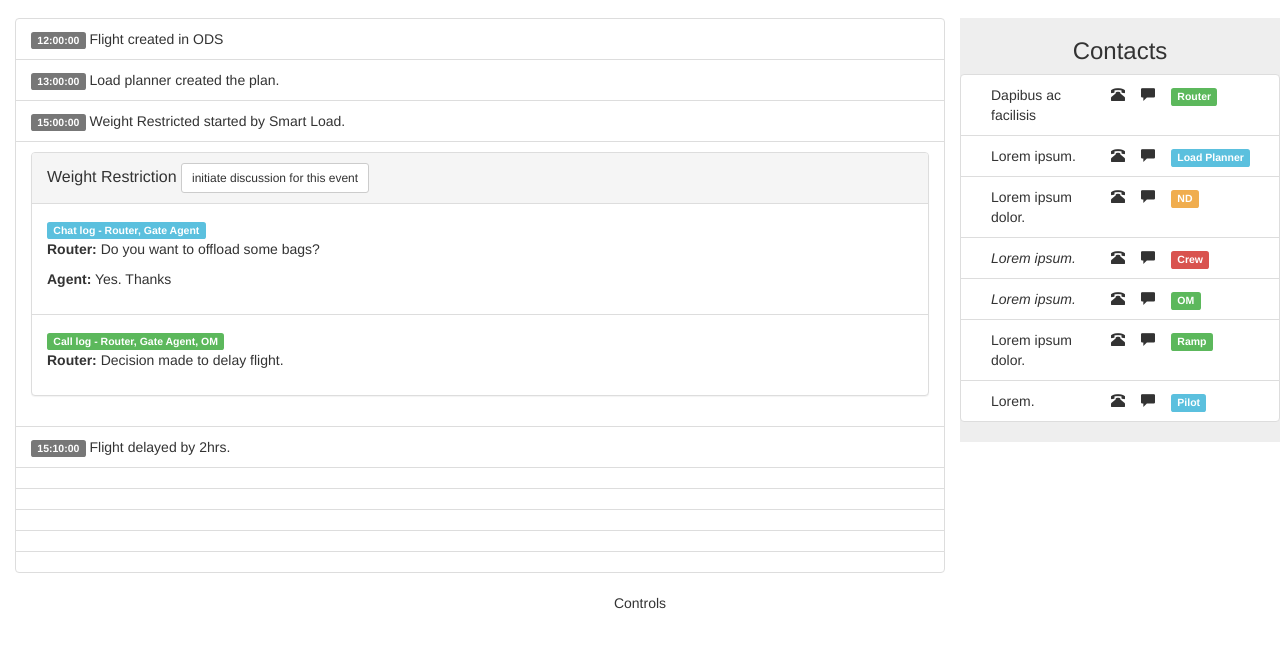
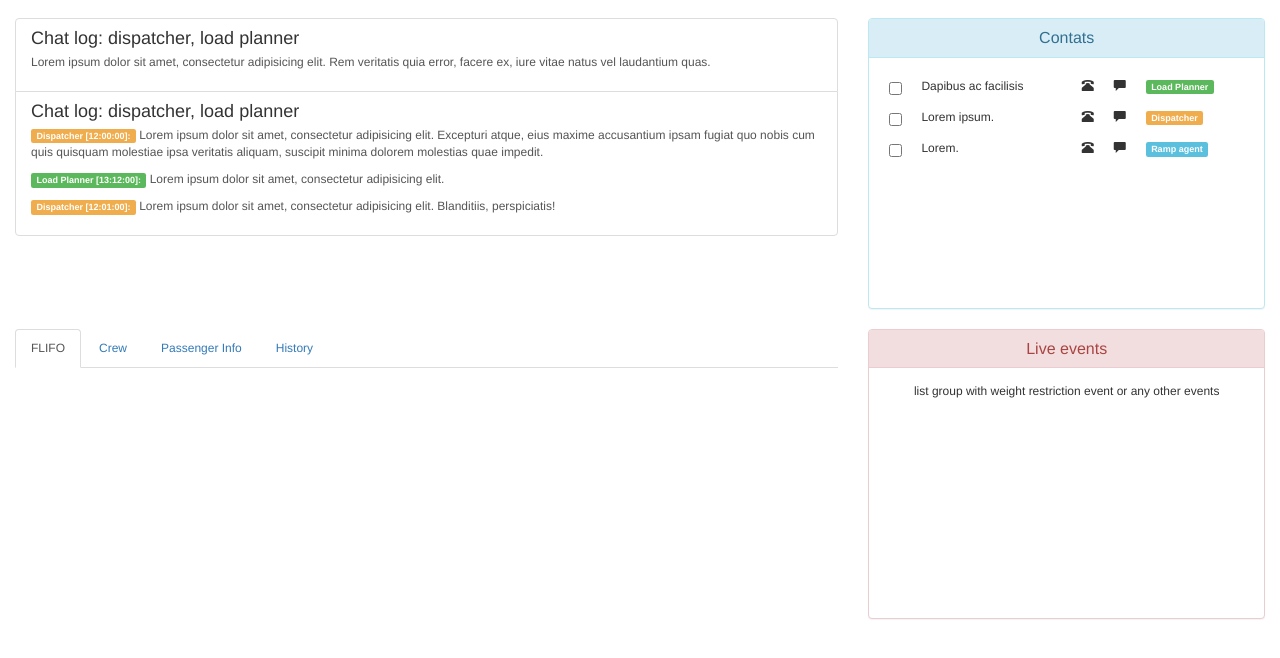
Before and after one commit to chai85/angular-calendar, a website: page app/index.html in a window 1280 px wide. Shown: the part 54-712 px from the top of the page. Drawn offline with nearby package versions, Linux system fonts and the light colour scheme.

Commit message:
change in layout

```diff
--- a/app/app.scss
+++ b/app/app.scss
@@ -1,27 +1,11 @@
-
-
-.phone {
-    position: fixed;
-    width: 300px;
-    height: 100%;
-    background-color: #eee;
-    left: 0px;
-}
-
-.contacts {
-    position: fixed;
-    width: 300px;
-    height: 100%;
-    background-color: #eee;
-    right: 0px;
-}
-
-.activity {
-    height: 300px;
-}
-
+.contacts,
+.events,
+.activity,
 .controls {
-    height: 300px;
+    & .panel-body {
+        height: 250px;
+        overflow-y: scroll;
+    }
 }
 
 .phone-icon {
@@ -33,3 +17,16 @@
     cursor: pointer;
     padding-right: 3px;
 }
+
+.list-group-special .list-group-item {
+    border: 0px;
+    padding: 5px;
+}
+
+.collab>.row {
+    padding: 0px;
+}
+
+body {
+    font-size: 12px;
+}
--- a/app/index.html
+++ b/app/index.html
@@ -6,10 +6,10 @@
     <meta name="viewport" content="width=device-width, initial-scale=1">
     <title>Collab Tool</title>
 
-    <link rel=stylesheet href="app.css">
-
     <!-- Latest compiled and minified CSS -->
     <link rel="stylesheet" href="https://maxcdn.bootstrapcdn.com/bootstrap/3.3.6/css/bootstrap.min.css" integrity="sha384-1q8mTJOASx8j1Au+a5WDVnPi2lkFfwwEAa8hDDdjZlpLegxhjVME1fgjWPGmkzs7" crossorigin="anonymous">
+
+    <link rel=stylesheet href="app.css">
 
 </head>
 
@@ -30,24 +30,6 @@
 
             <!-- Collect the nav links, forms, and other content for toggling -->
             <div class="collapse navbar-collapse" id="bs-example-navbar-collapse-1">
-                <!--<ul class="nav navbar-nav">
-
-                    <li class="active"><a href="#">Link <span class="sr-only">(current)</span></a></li>
-                    <li><a href="#">Link</a></li>
-
-                    <li class="dropdown">
-                        <a href="#" class="dropdown-toggle" data-toggle="dropdown" role="button" aria-haspopup="true" aria-expanded="false">Dropdown <span class="caret"></span></a>
-                        <ul class="dropdown-menu">
-                            <li><a href="#">Action</a></li>
-                            <li><a href="#">Another action</a></li>
-                            <li><a href="#">Something else here</a></li>
-                            <li role="separator" class="divider"></li>
-                            <li><a href="#">Separated link</a></li>
-                            <li role="separator" class="divider"></li>
-                            <li><a href="#">One more separated link</a></li>
-                        </ul>
-                    </li>
-                </ul>-->
                 <form class="navbar-form navbar-left" role="search">
                     <div class="input-group">
                         <input type="text" class="form-control" placeholder="Search for...">
@@ -58,19 +40,6 @@
                         </span>
                     </div>
                 </form>
-                <!--<ul class="nav navbar-nav navbar-right">
-                    <li><a href="#">Link</a></li>
-                    <li class="dropdown">
-                        <a href="#" class="dropdown-toggle" data-toggle="dropdown" role="button" aria-haspopup="true" aria-expanded="false">Dropdown <span class="caret"></span></a>
-                        <ul class="dropdown-menu">
-                            <li><a href="#">Action</a></li>
-                            <li><a href="#">Another action</a></li>
-                            <li><a href="#">Something else here</a></li>
-                            <li role="separator" class="divider"></li>
-                            <li><a href="#">Separated link</a></li>
-                        </ul>
-                    </li>
-                </ul>-->
             </div>
             <!-- /.navbar-collapse -->
         </div>
@@ -79,100 +48,82 @@
     <div class="container-fluid text-center collab">
         <div class="row">
             <!--            <div class="col-xs-3">telephone</div>-->
-            <div class="col-xs-9">
+            <div class="col-xs-8 activity">
 
-                <ul class="list-group text-left">
-                    <li class="list-group-item"><span class="label label-default">12:00:00</span> Flight created in ODS</li>
-                    <li class="list-group-item"><span class="label label-default">13:00:00</span> Load planner created the plan.</li>
-                    <li class="list-group-item">
-                        <span class="label label-default">15:00:00</span> Weight Restricted started by Smart Load.
+                <div class="list-group">
+                    <a href="#" class="list-group-item">
+                        <h4 class="list-group-item-heading text-left">Chat log: dispatcher, load planner</h4>
+                        <p class="text-justify">Lorem ipsum dolor sit amet, consectetur adipisicing elit. Rem veritatis quia error, facere ex, iure vitae natus vel laudantium quas.</p>
+                    </a>
+                    <a href="#" class="list-group-item">
+                        <h4 class="list-group-item-heading text-left">Chat log: dispatcher, load planner</h4>
+                        <p class="text-left"><span class="label label-warning">Dispatcher [12:00:00]:</span> Lorem ipsum dolor sit amet, consectetur adipisicing elit. Excepturi atque, eius maxime accusantium ipsam fugiat quo nobis cum quis quisquam molestiae ipsa veritatis aliquam, suscipit minima dolorem molestias quae impedit.</p>
+                        <p class="text-left"><span class="label label-success">Load Planner [13:12:00]:</span> Lorem ipsum dolor sit amet, consectetur adipisicing elit.</p>
+                        <p class="text-left"><span class="label label-warning">Dispatcher [12:01:00]:</span> Lorem ipsum dolor sit amet, consectetur adipisicing elit. Blanditiis, perspiciatis!</p>
+                    </a>
+                </div>
+            </div>
+            <div class="col-xs-4 contacts">
+                <div class="panel panel-info">
+
+                    <div class="panel-heading">
+                        <h3 class="panel-title">Contats</h3>
+                    </div>
+
+                    <div class="panel-body">
+                        <ul class="list-group text-left list-group-special">
+                            <li class="list-group-item row">
+                                <div class="col-xs-1">
+                                    <input type="checkbox">
+                                </div>
+                                <div class="col-xs-5">Dapibus ac facilisis</div>
+                                <div class="col-xs-1"><span class="glyphicon glyphicon-phone-alt phone-icon"></span></div>
+                                <div class="col-xs-1"><span class="glyphicon glyphicon-comment comment-icon"></span></div>
+                                <div class="col-xs-3"><span class="label label-success">Load Planner</span></div>
                             </li>
-                    <li class="list-group-item">
-                        <div class="panel-group" id="accordion" role="tablist" aria-multiselectable="true">
-                            <div class="panel panel-default">
-                                <div class="panel-heading" role="tab" id="headingOne">
-                                    <h4 class="panel-title">
-                                        <a role="button" data-toggle="collapse" data-parent="#accordion" href="#collapseOne" aria-expanded="true" aria-controls="collapseOne">
-                                          Weight Restriction
-                                        </a>
-                                        <span class="btn btn-default btn-sm">initiate discussion for this event</span>
-                                    </h4>
+
+                            <li class="list-group-item row">
+                                <div class="col-xs-1">
+                                    <input type="checkbox">
                                 </div>
-                                <div id="collapseOne" class="panel-collapse collapse in" role="tabpanel" aria-labelledby="headingOne">
-                                    <div class="panel-body">
-                                        <span class="label label-info">Chat log - Router, Gate Agent</span>
-                                        <p><b>Router:</b> Do you want to offload some bags?</p>
-                                        <p><b>Agent:</b> Yes. Thanks</p>
+                                <div class="col-xs-5">Lorem ipsum.</div>
+                                <div class="col-xs-1"><span class="glyphicon glyphicon-phone-alt phone-icon"></span></div>
+                                <div class="col-xs-1"><span class="glyphicon glyphicon-comment comment-icon"></span></div>
+                                <div class="col-xs-3"><span class="label label-warning">Dispatcher</span></div>
+                            </li>
+                            <li class="list-group-item row">
+                                <div class="col-xs-1">
+                                    <input type="checkbox">
                                 </div>
-                                    <div class="panel-body">
-                                        <span class="label label-success">Call log - Router, Gate Agent, OM</span>
-                                        <p><b>Router:</b> Decision made to delay flight.</p>
+                                <div class="col-xs-5">Lorem.</div>
+                                <div class="col-xs-1"><span class="glyphicon glyphicon-phone-alt phone-icon"></span></div>
+                                <div class="col-xs-1"><span class="glyphicon glyphicon-comment comment-icon"></span></div>
+                                <div class="col-xs-3"><span class="label label-info">Ramp agent</span></div>
+                            </li>
+                        </ul>
                     </div>
                 </div>
             </div>
         </div>
-                    </li>
-                    <li class="list-group-item"><span class="label label-default">15:10:00</span> Flight delayed by 2hrs.</li>
-                    </li>
-                    <li class="list-group-item"></li>
-                    <li class="list-group-item"></li>
-                    <li class="list-group-item"></li>
-                    <li class="list-group-item"></li>
-                    <li class="list-group-item"></li>
+        <div class="row">
+            <div class="col-xs-8 controls">
+                <ul class="nav nav-tabs">
+                    <li role="presentation" class="active"><a href="#">FLIFO</a></li>
+                    <li role="presentation"><a href="#">Crew</a></li>
+                    <li role="presentation"><a href="#">Passenger Info</a></li>
+                    <li role="presentation"><a href="#">History</a></li>
                 </ul>
             </div>
-            <div class="col-xs-3 contacts">
-                <h3>Contacts</h3>
-                <ul class="list-group text-left">
-                    <li class="list-group-item row">
-                        <div class="col-xs-5">Dapibus ac facilisis</div>
-                        <div class="col-xs-1"><span class="glyphicon glyphicon-phone-alt phone-icon"></span></div>
-                        <div class="col-xs-1"><span class="glyphicon glyphicon-comment comment-icon"></span></div>
-                        <div class="col-xs-3"><span class="label label-success">Router</span></div>
-                    </li>
-
-                    <li class="list-group-item row">
-                        <div class="col-xs-5">Lorem ipsum.</div>
-                        <div class="col-xs-1"><span class="glyphicon glyphicon-phone-alt phone-icon"></span></div>
-                        <div class="col-xs-1"><span class="glyphicon glyphicon-comment comment-icon"></span></div>
-                        <div class="col-xs-3"><span class="label label-info">Load Planner</span></div>
-                    </li>
-                    <li class="list-group-item row">
-                        <div class="col-xs-5">Lorem ipsum dolor.</div>
-                        <div class="col-xs-1"><span class="glyphicon glyphicon-phone-alt phone-icon"></span></div>
-                        <div class="col-xs-1"><span class="glyphicon glyphicon-comment comment-icon"></span></div>
-                        <div class="col-xs-3"><span class="label label-warning">ND</span></div>
-                    </li>
-                    <li class="list-group-item row">
-                        <div class="col-xs-5"><em>Lorem ipsum.</em></div>
-                        <div class="col-xs-1"><span class="glyphicon glyphicon-phone-alt phone-icon"></span></div>
-                        <div class="col-xs-1"><span class="glyphicon glyphicon-comment comment-icon"></span></div>
-                        <div class="col-xs-3"><span class="label label-danger">Crew</span></div>
-                    </li>
-                    <li class="list-group-item row">
-                        <div class="col-xs-5"><em>Lorem ipsum.</em></div>
-                        <div class="col-xs-1"><span class="glyphicon glyphicon-phone-alt phone-icon"></span></div>
-                        <div class="col-xs-1"><span class="glyphicon glyphicon-comment comment-icon"></span></div>
-                        <div class="col-xs-3"><span class="label label-success text-justify">OM</span></div>
-                    </li>
-                    <li class="list-group-item row">
-                        <div class="col-xs-5">Lorem ipsum dolor.</div>
-                        <div class="col-xs-1"><span class="glyphicon glyphicon-phone-alt phone-icon"></span></div>
-                        <div class="col-xs-1"><span class="glyphicon glyphicon-comment comment-icon"></span></div>
-                        <div class="col-xs-3"><span class="label label-success">Ramp</span>
+            <div class="col-xs-4 events">
+                <div class="panel panel-danger">
+                    <div class="panel-heading">
+                        <h3 class="panel-title">Live events</h3>
                     </div>
-                    </li>
-                    <li class="list-group-item row">
-                        <div class="col-xs-5">Lorem.</div>
-                        <div class="col-xs-1"><span class="glyphicon glyphicon-phone-alt phone-icon"></span></div>
-                        <div class="col-xs-1"><span class="glyphicon glyphicon-comment comment-icon"></span></div>
-                        <div class="col-xs-3"><span class="label label-info">Pilot</span></div>
-                    </li>
-                </ul>
+                    <div class="panel-body">
+                        list group with weight restriction event or any other events
                     </div>
                 </div>
-        <div class="row">
-            <div class="col-xs-6 col-xs-offset-3 controls">Controls</div>
+            </div>
         </div>
 
     </div>
```
Also changed, not shown: app/app.css, 1 other file. Lines whose indentation alone changed are shown as unchanged.
